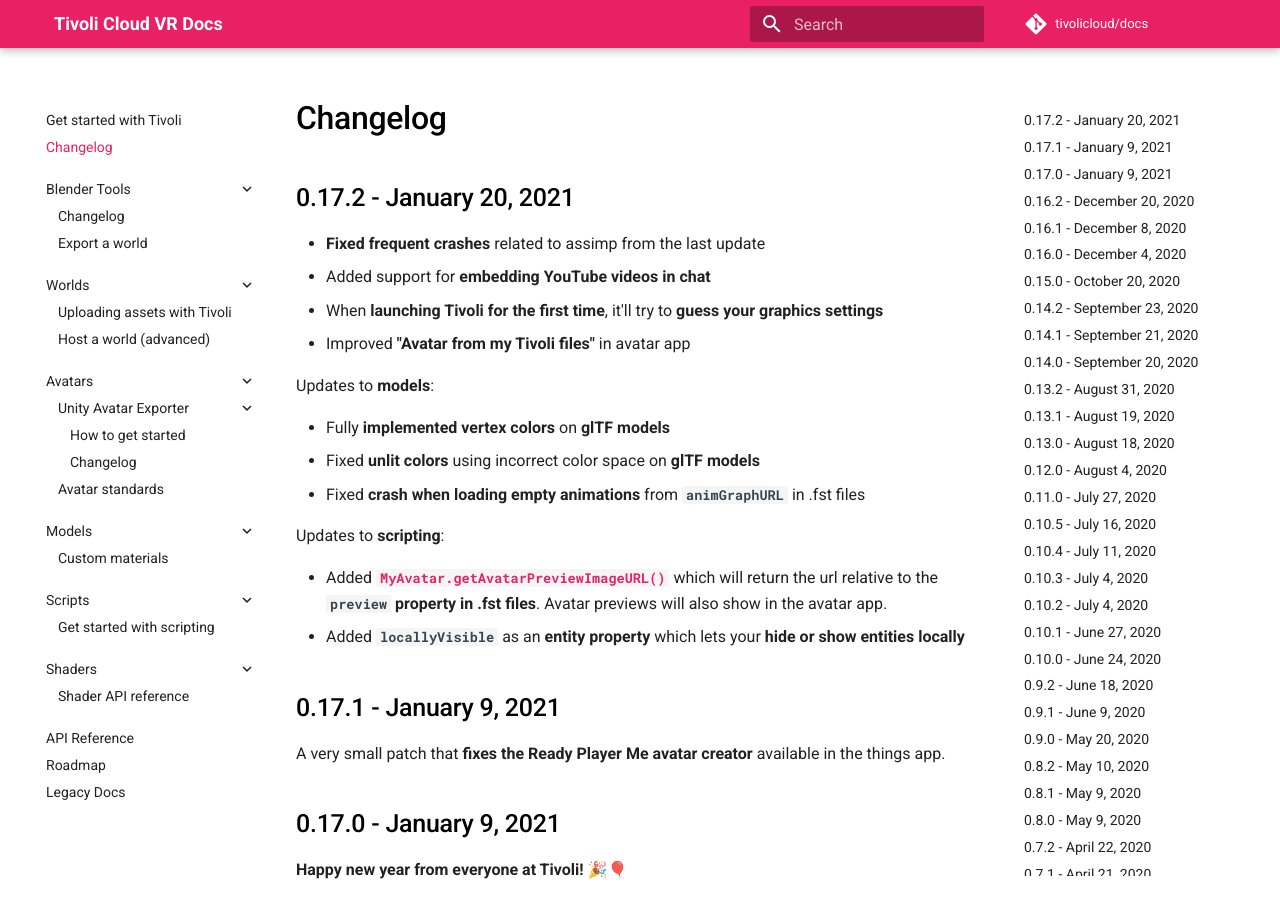
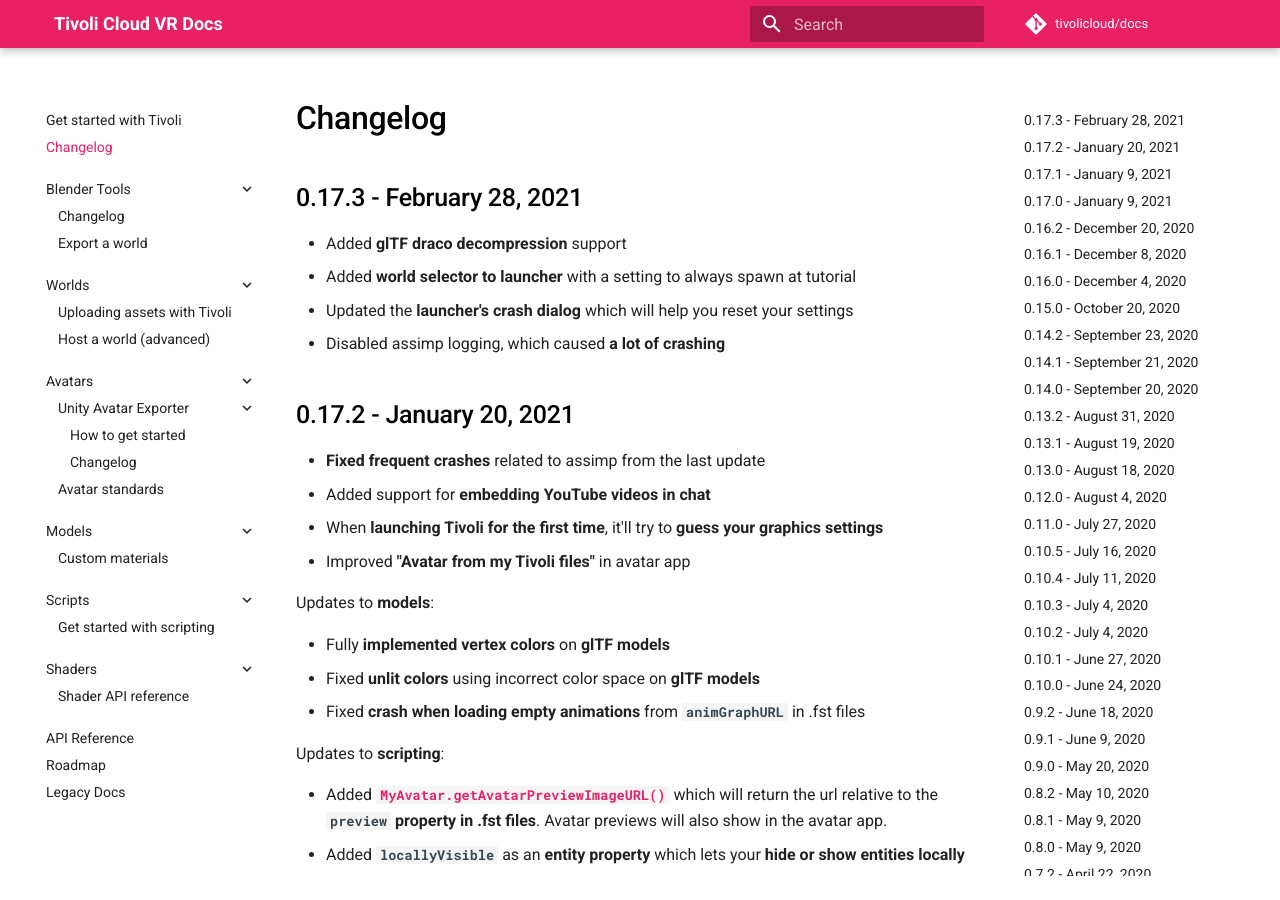
Before and after one commit to Nex-Pro/docs, an MkDocs documentation site: the page built from docs/changelog.md, in a window 1280 px wide and 900 px high. Built offline with MkDocs 1.6.1 and Material for MkDocs 9.7.7, drawn with Linux system fonts in a browser that asks for light colours.

Commit message:
Added 0.17.3 to changelog

```diff
--- a/docs/changelog.md
+++ b/docs/changelog.md
@@ -1,12 +1,11 @@
 # Changelog
 
-<!--
-## 0.17.3 - February 24, 2021
+## 0.17.3 - February 28, 2021
 
 -   Added **glTF draco decompression** support
+-   Added **world selector to launcher** with a setting to always spawn at tutorial
 -   Updated the **launcher's crash dialog** which will help you reset your settings
--   Disabled assimp logging, which caused a lot of crashing
--->
+-   Disabled assimp logging, which caused **a lot of crashing**
 
 ## 0.17.2 - January 20, 2021
 
```
